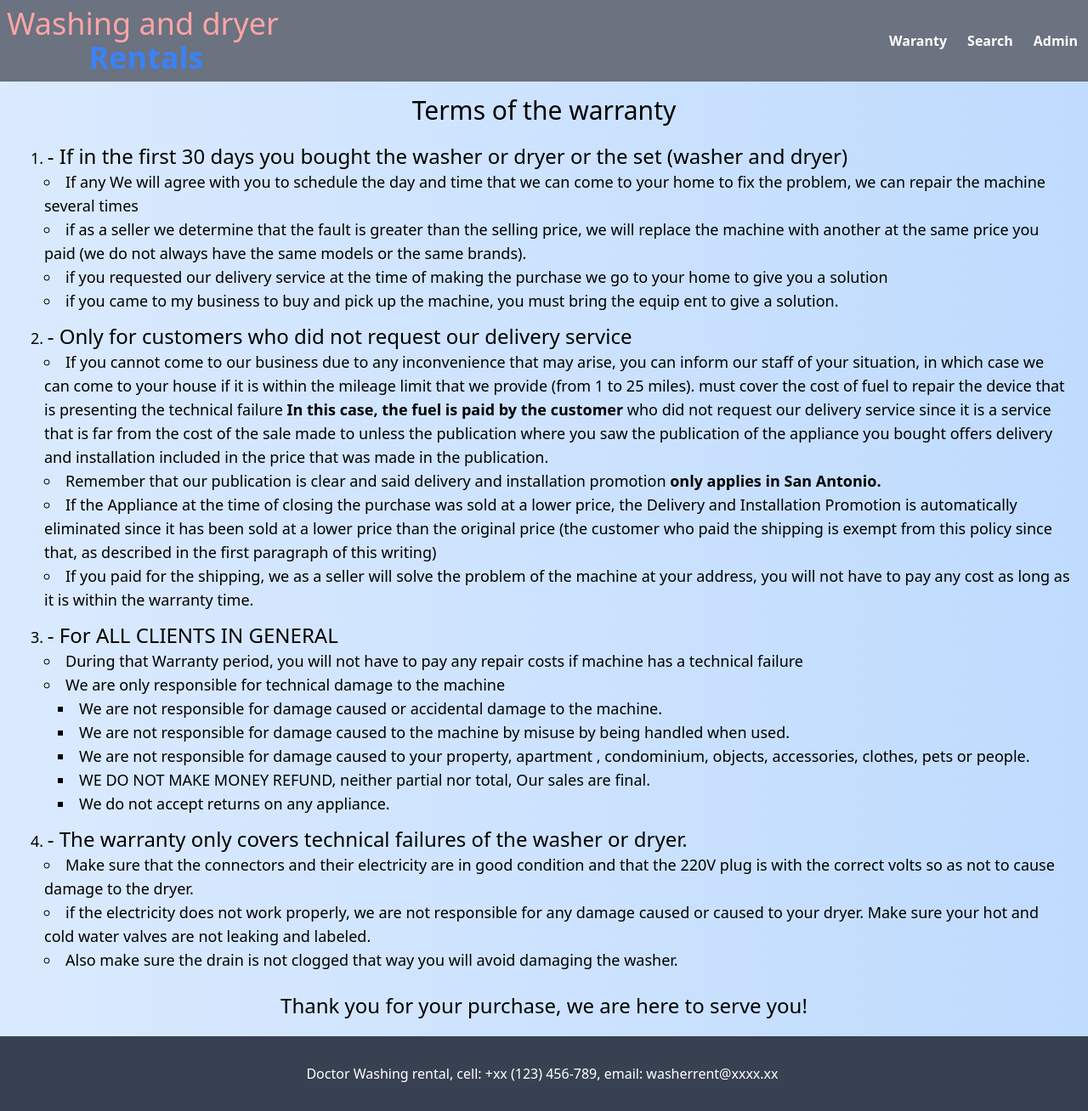
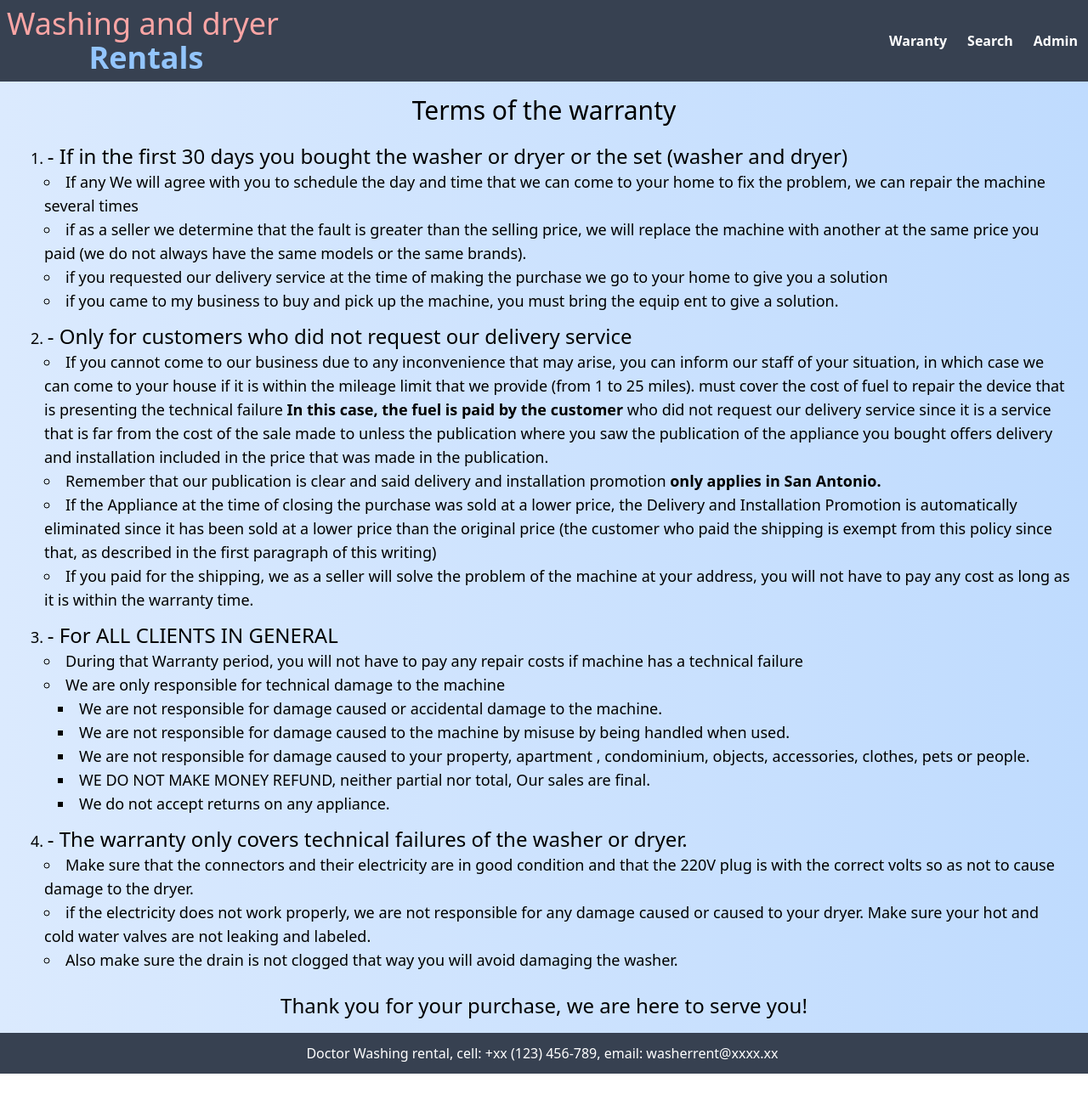
Before and after one commit to angel7005/demo-wash, a Next.js app: page / in a window 1280 px wide. Shown: the whole page at 85% size. After the commit the page ends 1264 px from the top, so only its background shows below. Built offline with nearby package versions, Linux system fonts and the light colour scheme.

Commit message:
Refactorizacion de colores en el header, ajuster del footer

```diff
--- a/components/warrantysearch.jsx
+++ b/components/warrantysearch.jsx
@@ -76,7 +76,7 @@ export default function WarrantySearch() {
 						disabled={!isValid}
 						onClick={completeFormStep}
 						type="button"
-						className="flex my-10 py-2 px-10 bg-blue-700 button1">
+						className="flex my-10 py-2 px-10  button1">
 				  			Previous
 					</button>
 			)
--- a/pages/components/footer.js
+++ b/pages/components/footer.js
@@ -1,7 +1,7 @@
 export default function Footer() {
     return (
             <footer>
-              <div className="py-8 mt-3 flex bg-gray-700 justify-center text-white">
+              <div className="py-3 mt-2 flex bg-gray-700 justify-center text-white">
               <p className="mr-1  items-center">Doctor Washing rental, cell: +xx (123) 456-789, email: washerrent@xxxx.xx</p>
               </div>
             </footer>
--- a/pages/components/header.js
+++ b/pages/components/header.js
@@ -2,13 +2,13 @@
 
 const  Header = () => {
 	return (
-		<div className="bg-gray-500">
+		<div className="bg-gray-700">
 			<nav className="flex justify-between ">
 				<div className="logo p-2 items-top">
-					<p className="xl:text-4xl lg:text-2xl md:text-2xl sm:text-2xl  text-red-300">
+					<p className="xl:text-4xl lg:text-2xl md:text-2xl sm:text-2xl  text-red-300 text-bold">
 					 	Washing and dryer
 					</p>
-					<p className="pl-2 text-blue-500 font-bold text-4xl">Rentals</p>
+					<p className="pl-2 text-blue-300 font-bold text-4xl">Rentals</p>
 				</div>
 				<div className="block flex justify-end  " >
 					<ul className="menu flex items-center justify-end" >
--- a/pages/warranties/search.js
+++ b/pages/warranties/search.js
@@ -6,11 +6,10 @@ import WarrantySearh from '../../components/warrantysearch.jsx'
 
 const  DashBoard = () => {
 	return (
-			<div className="h-screen h-full themegrad
-						grid grid-cols-3 gap-2 w-3/3">
+			<div className="h-screen h-screen themegrad grid grid-cols-3 gap-2 w-3/3">
 				<div className="text-center col-span-3"><Header/></div>
 
-				<div className="text-center col-span-3 mx-5 ">
+				<div className="text-center col-span-3 mx-5">
 					<WarrantySearh/>
 				</div>
 
--- a/styles/globals.css
+++ b/styles/globals.css
@@ -52,7 +52,7 @@ li.active {
 }
 
 .button1{
-  @apply border-4 text-center border-black text-white bg-blue-700 font-bold p-2 rounded-full hover:bg-green-300 hover:text-black transition duration-300
+  @apply border-2 text-center border-black text-white bg-blue-700 font-bold p-2 rounded-xl hover:bg-red-200 hover:text-black transition duration-300
 }
 
 .text-header1 {
```
